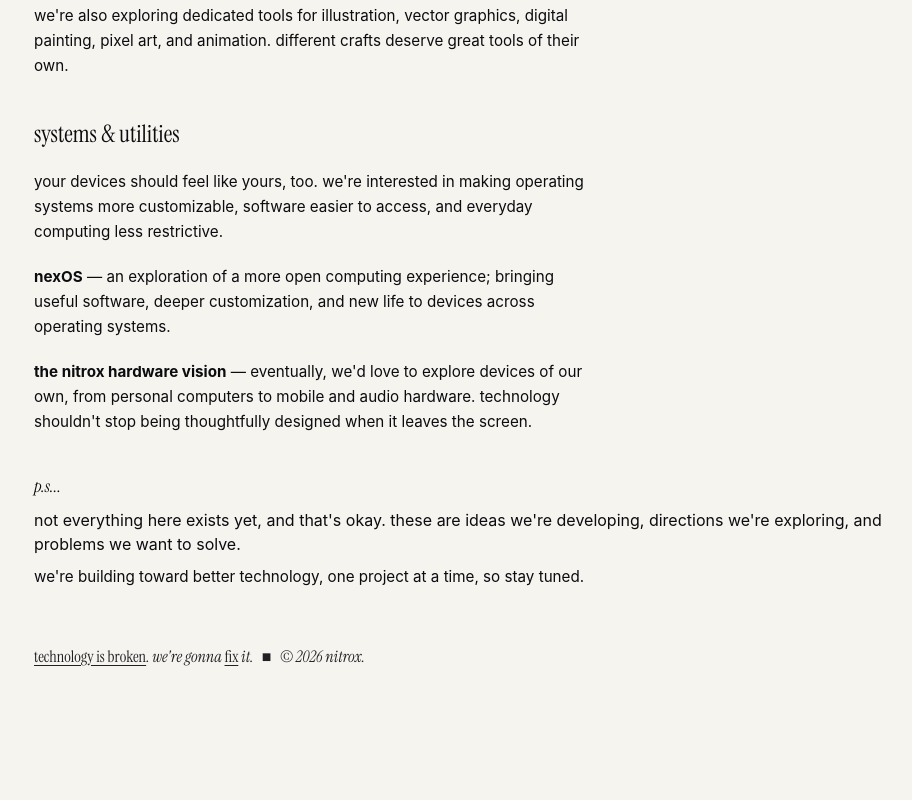
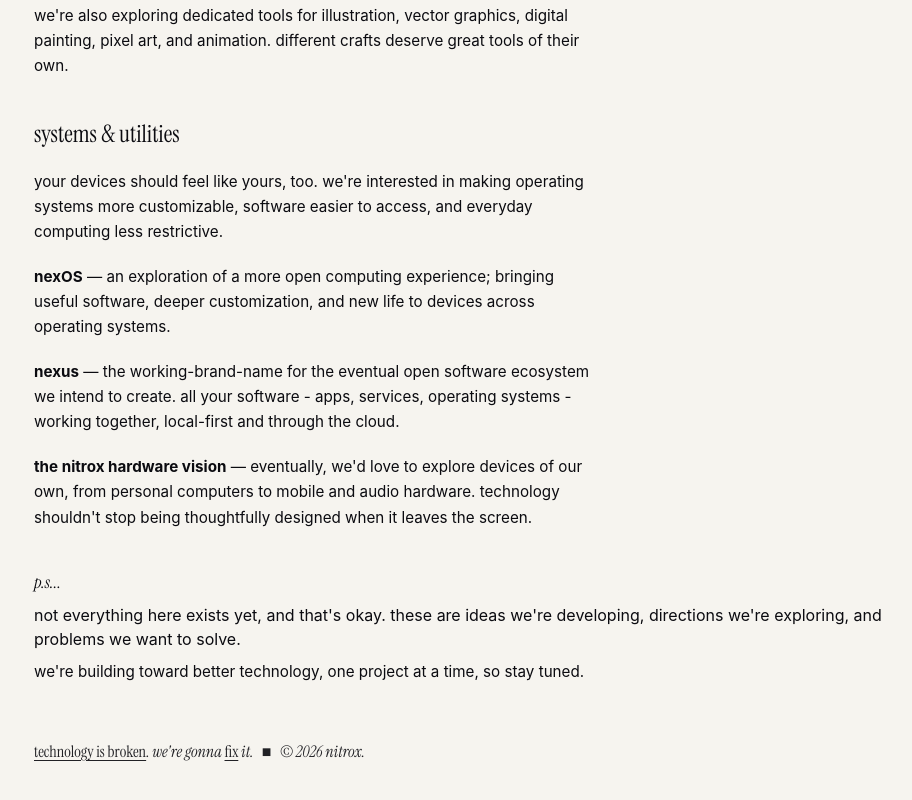
Before and after one commit to nitroxhq/nitroxhq.github.io, a plain HTML site: page projects.html in a window 1280 px wide. Shown: the part 2231-3031 px from the top of the page, without its empty margins (180-1092 px from the left). Before the commit the page ends 2948 px from the top, so only its background shows below. Drawn offline with Linux system fonts and the light colour scheme; a web font is replaced by a local one.

Commit message:
add nexus section to projects page

```diff
--- a/projects.html
+++ b/projects.html
@@ -92,6 +92,8 @@
 
           <p><b>nexOS</b> — an exploration of a more open computing experience; bringing useful software, deeper customization, and new life to devices across operating systems.</p>
 
+          <p><b>nexus</b> — the working-brand-name for the eventual open software ecosystem we intend to create. all your software - apps, services, operating systems - working together, local-first and through the cloud.</p>
+
           <p><b>the nitrox hardware vision</b> — eventually, we'd love to explore devices of our own, from personal computers to mobile and audio hardware. technology shouldn't stop being thoughtfully designed when it leaves the screen.</p>
         </section>
 
```
